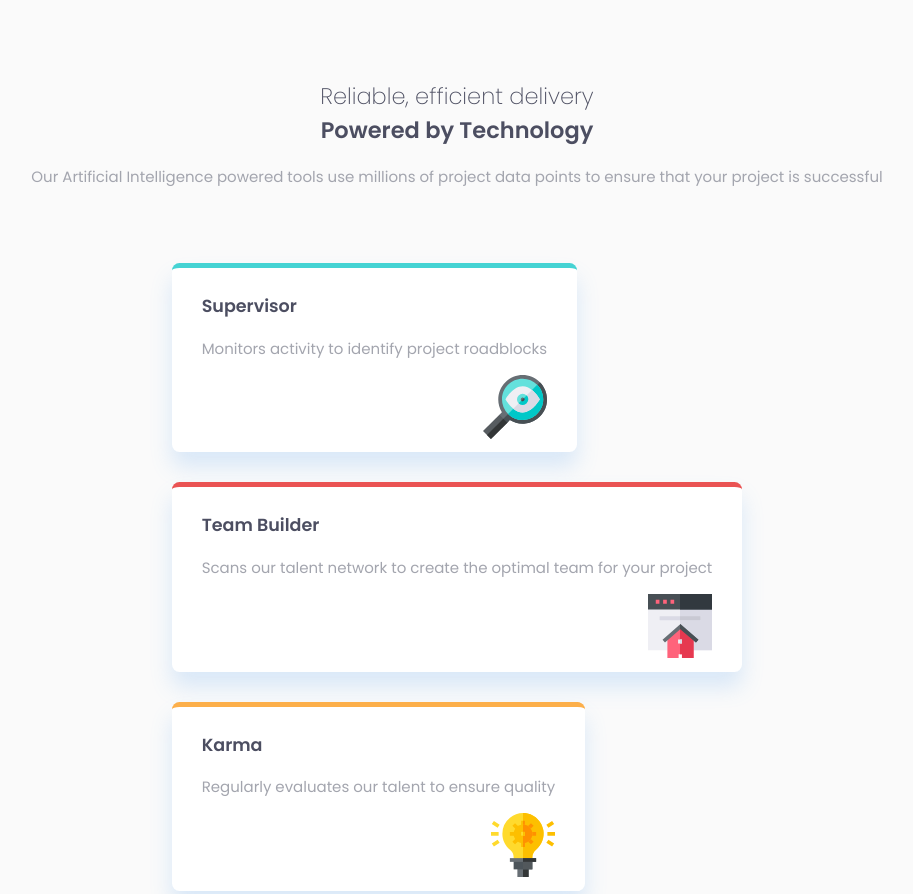
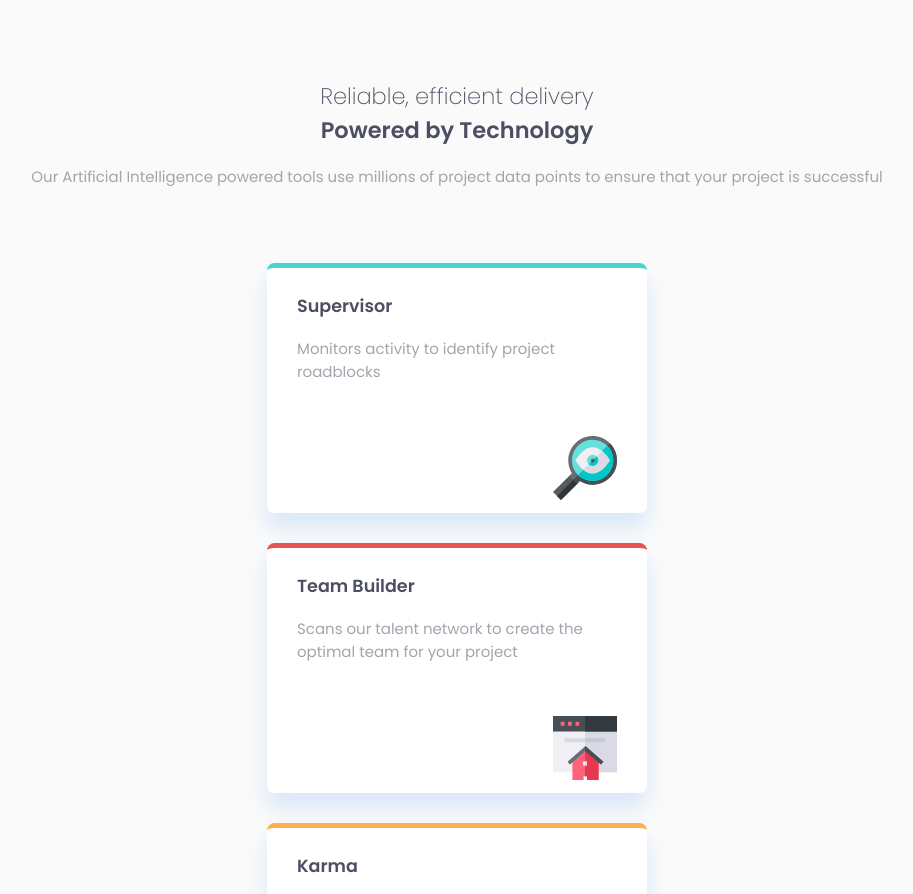
Before and after one commit to mufa2906/four-card-feature-section-master, a plain HTML site: page index.html in a window 1280 px wide. Shown: the top 894 px of the page, without its empty margins (183-1096 px from the left). Drawn offline with Linux system fonts and the light colour scheme.

Commit message:
put the width and height article so the design didn't break

```diff
--- a/style.css
+++ b/style.css
@@ -86,6 +86,10 @@ h1 {
   #project-section {
     margin-top: 4rem;
   }
+  #project-section article {
+    width: 380px;
+    height: 250px;
+  }
 }
 
 @media (min-width: 1440px) {
```
